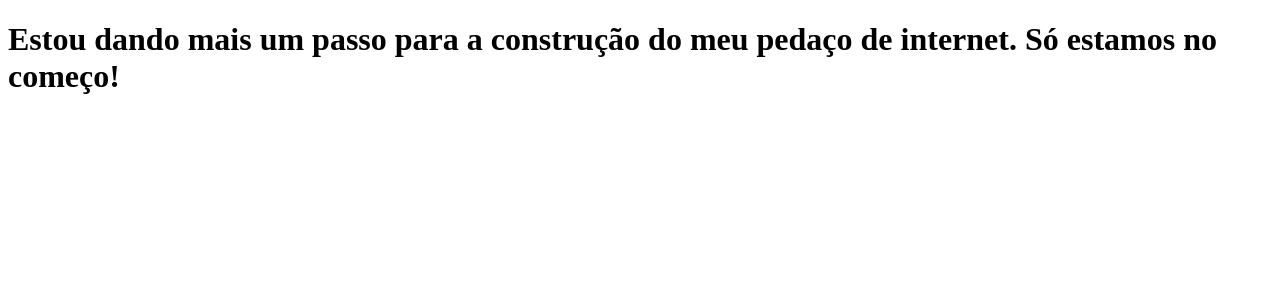
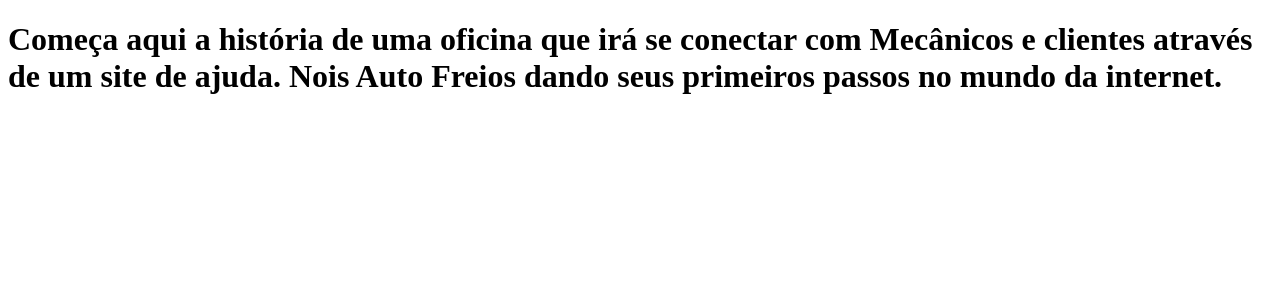
Before and after one commit to laurentlfa/iniciante-na-programacao, a Next.js app: page / in a window 1280 px wide. Shown: the top 300 px of the page. Built offline with nearby package versions, Linux system fonts and the light colour scheme.

Commit message:
atualizando a frase da pagina inicial

```diff
--- a/pages/index.js
+++ b/pages/index.js
@@ -1,8 +1,9 @@
 function Home() {
   return (
     <h1>
-      Estou dando mais um passo para a construção do meu pedaço de internet. Só
-      estamos no começo!
+      Começa aqui a história de uma oficina que irá se conectar com Mecânicos e
+      clientes através de um site de ajuda. Nois Auto Freios dando seus
+      primeiros passos no mundo da internet.
     </h1>
   );
 }
```
